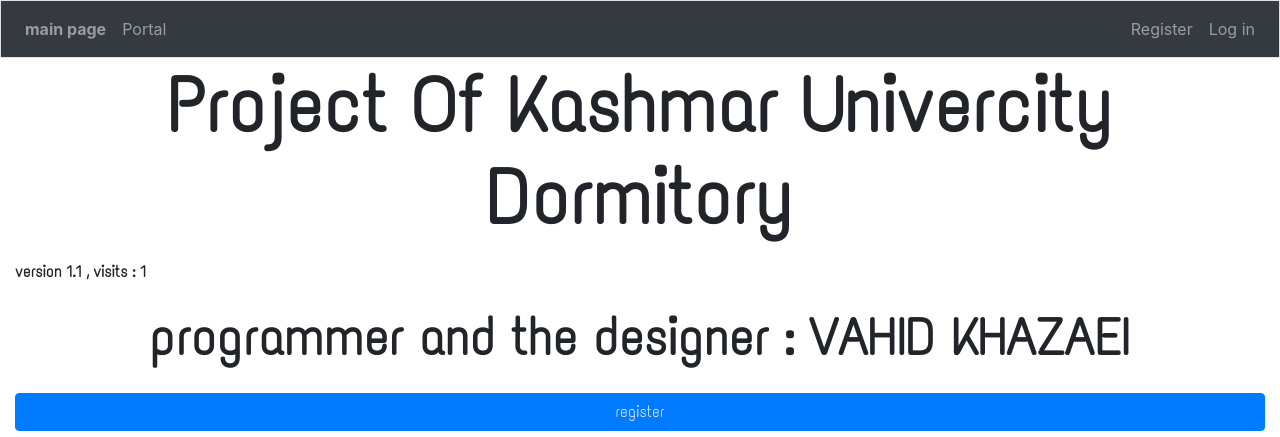
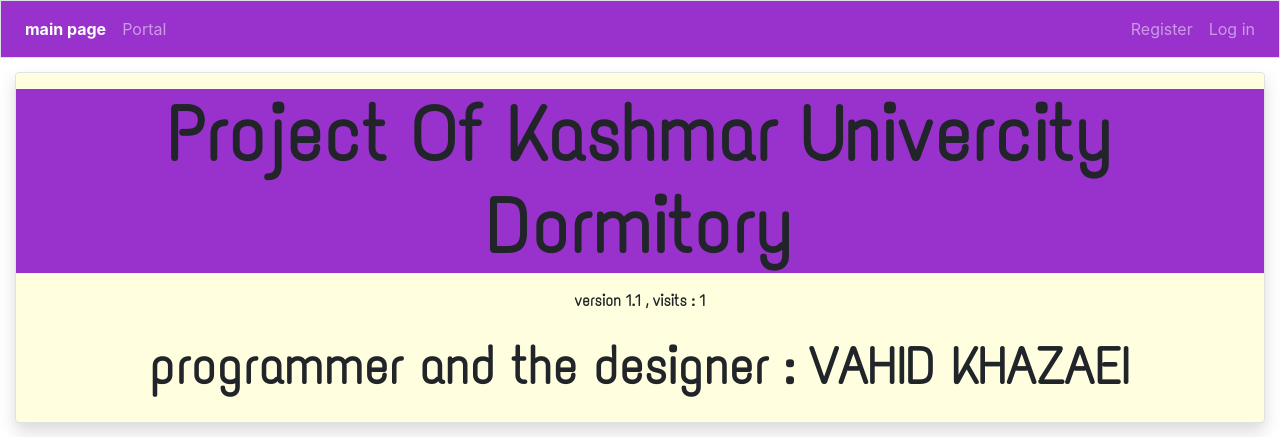
Before and after one commit to vahidkh6882/vahidkh, a Django app: page / in a window 1280 px wide. Shown: the top 437 px of the page. Run offline with Django 4.2, Linux system fonts and the light colour scheme; data comes from the database, SQL or seed files in the repository; both versions use the stored data as it was after the commit; some libraries are stand-ins or nearby versions.

Commit message:
error app

```diff
--- a/app1/static/style.css
+++ b/app1/static/style.css
@@ -25,3 +25,7 @@
 .fontsize{
     font-size:48pt;
 }
+
+.purple{
+   background-color:	#9932CC;
+}
--- a/app1/templates/app1/base.html
+++ b/app1/templates/app1/base.html
@@ -10,10 +10,10 @@
       {% bootstrap_javascript jquery='full' %}
    </head>
    <body>
-       <nav class="navbar navbar-expand-md navbar-dark bg-dark mb-1 border fixed-top">
+       <nav class="navbar navbar-expand-md navbar-dark mb-1 border fixed-top" style="background-color:	#9932CC;">
          <ul class="navbar-nav">
             <li class="nav-item">
-               <a class="nav-link font-weight-bold" href="{% url 'app1:index' %}">main page</a>
+               <a class="nav-link font-weight-bold text-white" href="{% url 'app1:index' %}">main page</a>
             </li>
          </ul>
          <button class="navbar-toggler" type="button" data-toggle="collapse" data-target="#navbarCollapse">
@@ -28,7 +28,7 @@
             <ul class="navbar-nav ml-auto">
                {% if user.is_authenticated %}
                   <li class="nav-item">
-                     <span class="navbar-text">Hello , {{user.username}} .</span>
+                     <span class="navbar-text text-white">Hello , {{user.username}} .</span>
                   </li>
                   <li class="nav-item">
                      <a class="nav-link" href="{% url 'users:logout' %}">Log out</a>
@@ -44,7 +44,7 @@
             </ul>
          </div>
        </nav>
-       <main role="main" class="container-fluid sizemax mt-5 mb-5" >
+       <main role="main" class="container-fluid sizemax mt-5 mb-4" >
          <div class="pb-2 mb-1">
             {% block page-header %}{% endblock page-header %}
          </div>
--- a/app1/templates/app1/index.html
+++ b/app1/templates/app1/index.html
@@ -13,11 +13,11 @@
     </div>
     {% endfor %}
 {% endif %}
- <div>
-   <p class="display-4 text-center font-weight-bolder" style="font-size:6vw;">Project Of Kashmar Univercity Dormitory</p><p class="font-weight-bold">version 1.1  , visits  : {{count}}</p>
+ <div class="border rounded shadow mt-3 mb-3 text-center" style="background-color:rgb(255, 255, 224);">
+   <p class="display-4 text-center font-weight-bolder purple mt-3" style="font-size:6vw;">Project Of Kashmar Univercity Dormitory</p><p class="font-weight-bold">version 1.1  , visits  : {{count}}</p>
    <p class="font-weight-bold text-center" style="font-family:eng2;font-size:4vw;">programmer and the designer : VAHID KHAZAEI </p>
-   <a class="btn btn-primary btn-block mb-4" data-toggle="tooltip" data-placement="right" title="Hooray!" href="{% url 'users:register' %}">register</a>
  </div>
+ <a class="btn text-white shadow font-weight-bolder btn-block mb-4" data-toggle="tooltip" data-placement="right" style="background-color:#8B008B;" title="Hooray!" href="{% url 'users:register' %}" >register</a>
  <div class="carousel slide" id="main" data-ride="carousel">
       <ul class="carousel-indicators" >
         <li class="active" data-target="#main" data-slide-to="0"></li>
--- a/app1/views.py
+++ b/app1/views.py
@@ -18,7 +18,7 @@ def index(request):
     u = Ip(ip=ip)
     result = Ip.objects.filter(Q(ip__icontains=ip))
     if len(result) == 1:
-        print("user exist")
+        print(" user exist")
     elif len(result) > 1 :
         print("user exist more ...")
     else :
--- a/project/settings.py
+++ b/project/settings.py
@@ -120,6 +120,10 @@ USE_TZ = True
 
 STATIC_URL = '/static/'
 
+STATICFILES_DIRS = (
+    os.path.join(BASE_DIR, "static/"),
+)
+
 # Default primary key field type
 # https://docs.djangoproject.com/en/4.1/ref/settings/#default-auto-field
 
```
Also changed, not shown: db.sqlite3.
